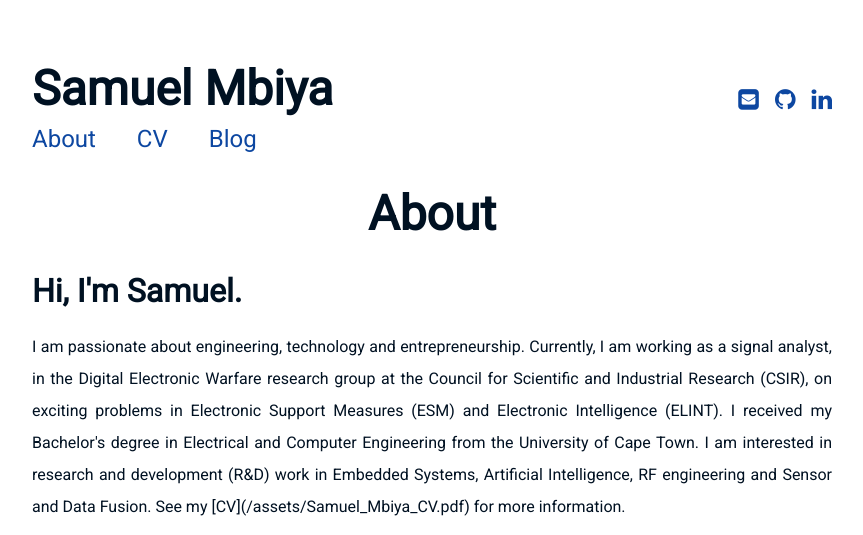
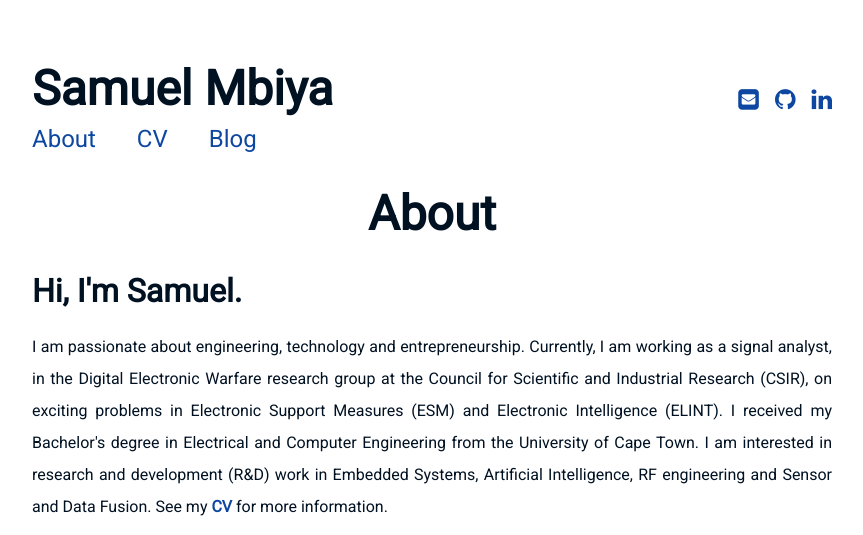
Before and after one commit to SKMbiya/SKMbiya.github.io, a Jekyll site: the page built from index.md, in a window 1280 px wide, cut to the strip 0-535 px from the top of the page. Shown: the whole strip, without its empty margins (208-1071 px from the left). Built offline with Jekyll 4.4.1, drawn with Linux system fonts in a browser that asks for light colours; some of the changed lines change nothing that is shown.

Commit message:
Update index.md

```diff
--- a/index.md
+++ b/index.md
@@ -16,5 +16,8 @@ I received my Bachelor's degree in Electrical and Computer Engineering from the
 
 I am interested in research and development (R&D) work in Embedded Systems, Artificial Intelligence, RF engineering and Sensor and Data Fusion.
 
-See my [CV](/assets/Samuel_Mbiya_CV.pdf) for more information.
+See my <a href="{{ '/assets/Samuel_Mbiya_CV.pdf' | prepend: site.baseurl }}">CV</a> for more information.
+
+
+
 </p>
```
